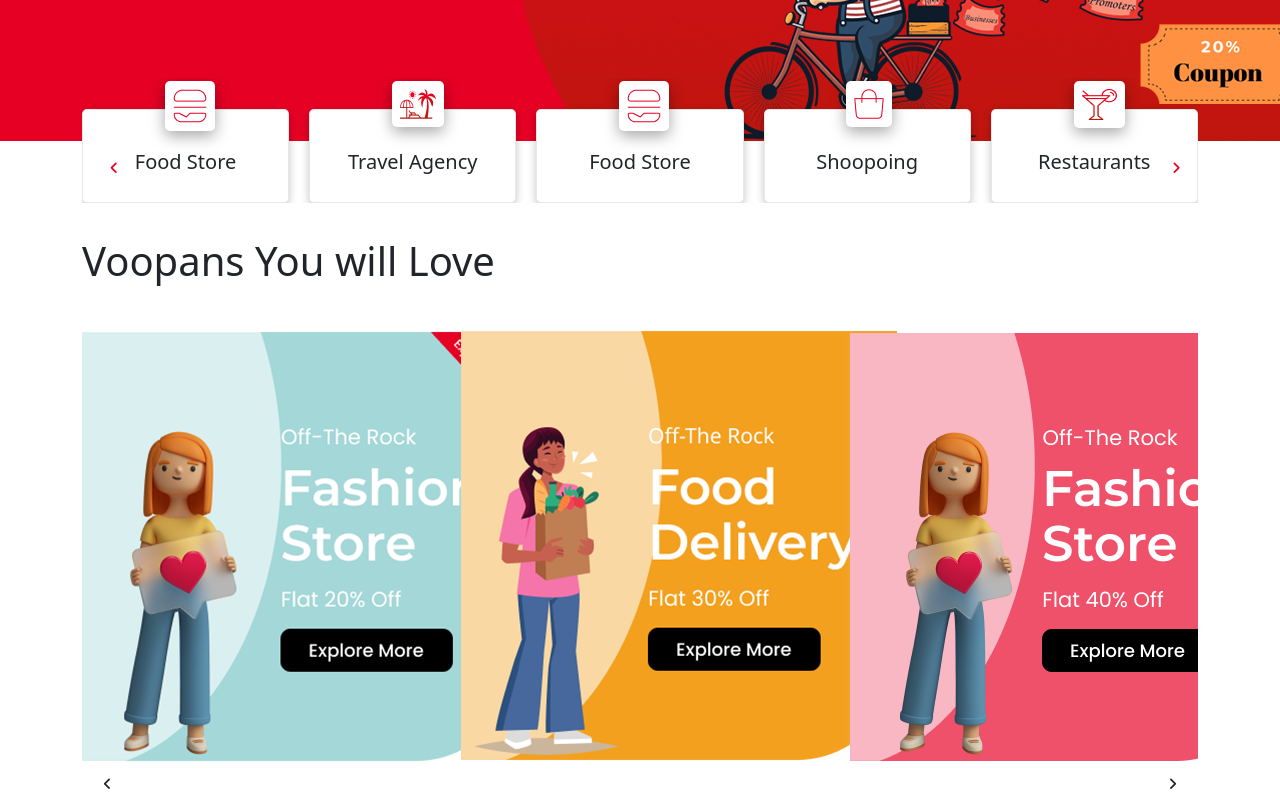
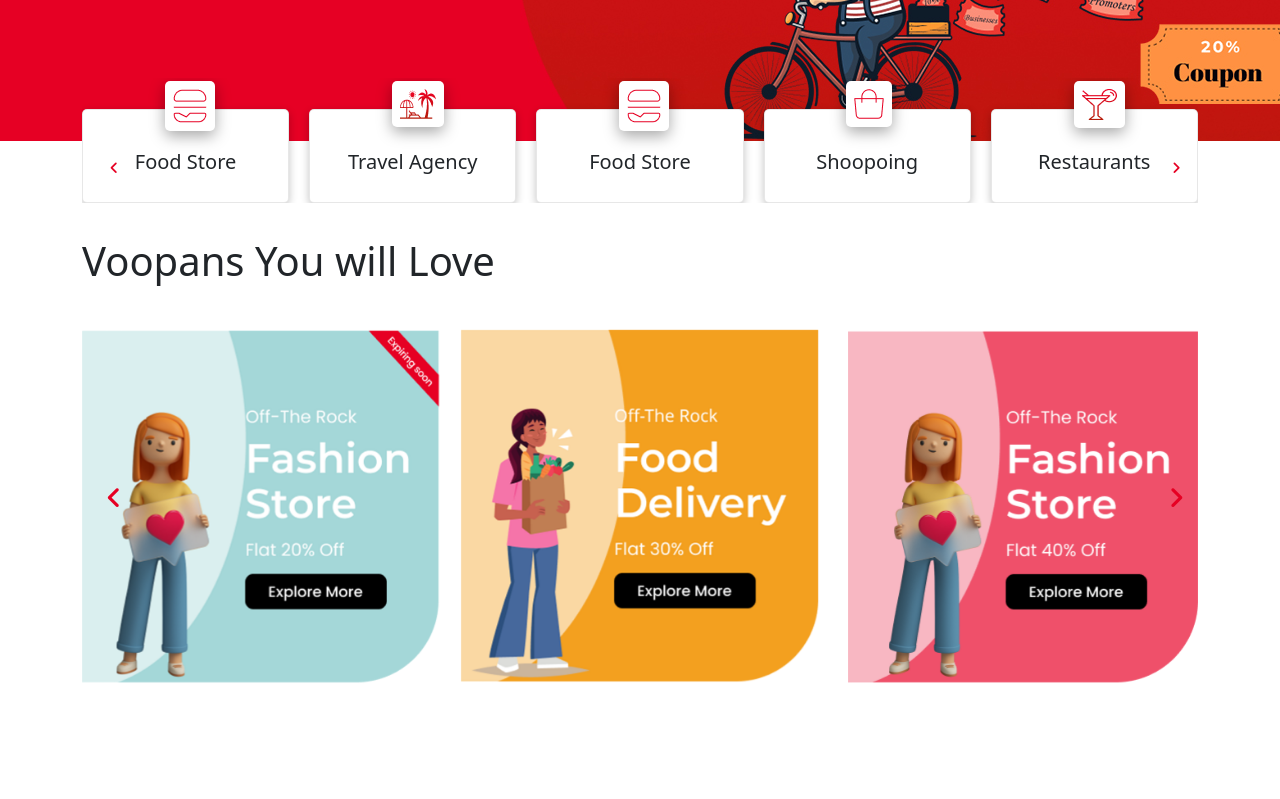
Before and after one commit to kumarabhi7480/Voolay-Voo-Assignment, a plain HTML site: page index.html in a window 1280 px wide. Shown: the part 495-1294 px from the top of the page. After the commit the page ends 1183 px from the top, so only its background shows below. Drawn offline with nearby package versions, Linux system fonts and the light colour scheme.

Commit message:
Voopans css completed

```diff
--- a/main.css
+++ b/main.css
@@ -181,7 +181,7 @@
     background: white;
     z-index: 999;
 }
-.owl-carousel .owl-item img{
+.service-section.owl-carousel .owl-item img{
     width: auto!important;
 
 }
@@ -211,7 +211,7 @@
     width: 100%;
 } */
 
-.owl-nav{
+.service-section.owl-nav{
     /* display: flex;
     justify-content: space-between; */
     display: none;
@@ -221,3 +221,25 @@
 .voopons-love-section{
     margin-top: 6rem;
 }
+
+.voponse-carousel.slider img{
+    width: 100%;
+}
+
+.carousal-voponse-btn-group button{
+
+    width: 40px;
+    height: 40px;
+    border-radius: 50%;
+    position: absolute;
+    bottom: 44%;
+    font-size: 25px;
+    z-index: 99;
+/*
+    background-color: rgb(27, 26, 26); */
+    color:#E60023;
+
+}
+.carousal-voponse-custome-btn-prev{
+    padding-right: 30px;
+}
```
